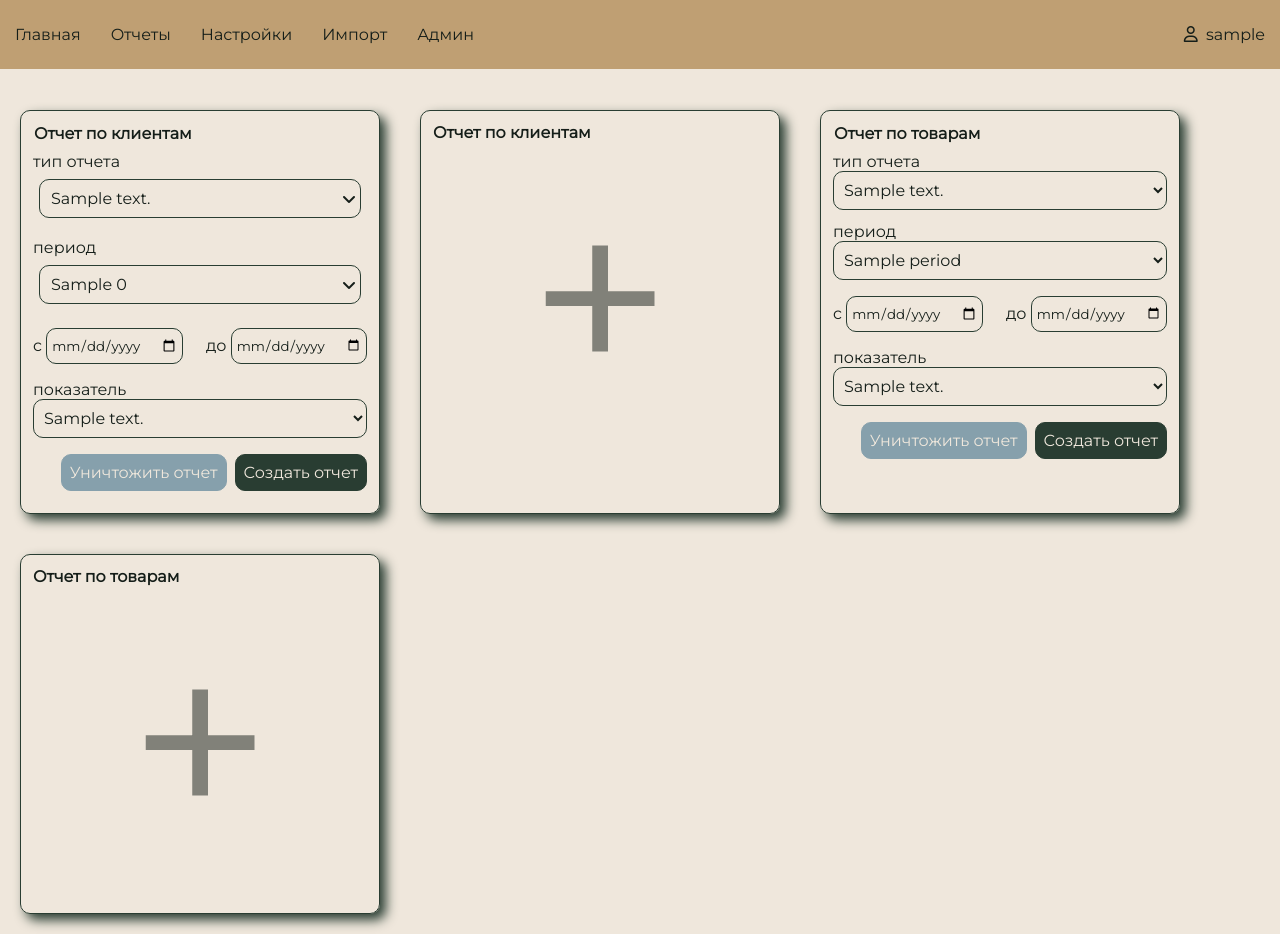
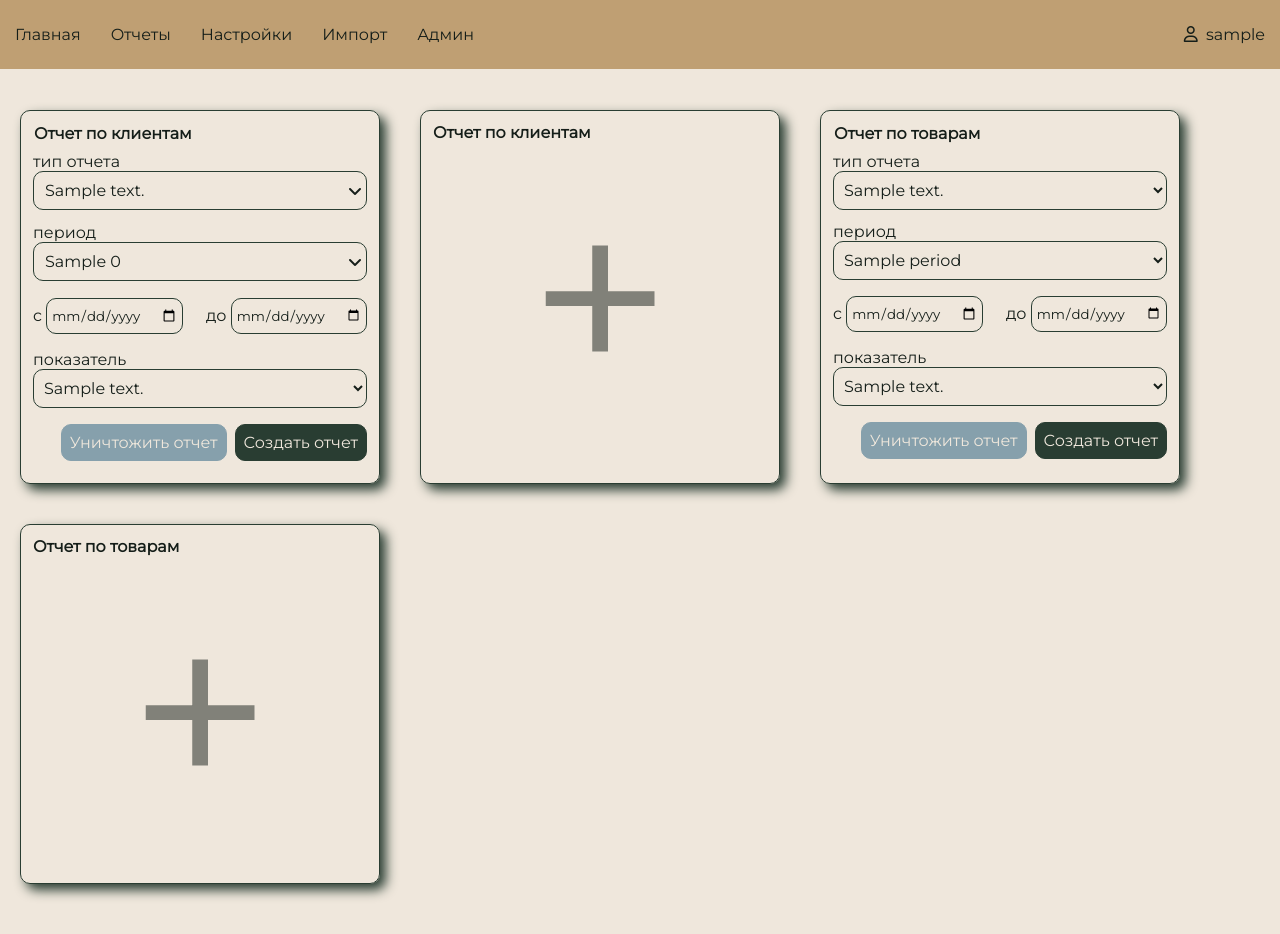
Before and after one commit to tsibul/marketingReport, a Django app: template templates/report.html in a window 1280 px wide. After the commit the page ends 899 px from the top, so only its background shows below. Run offline with Django 4.2, Linux system fonts and the light colour scheme; a user stored in the database is signed in; tables that the repository leaves empty hold one stand-in row (values such as "Sample post"); the template is opened without the code that fills it: most values are stand-ins (such as "Sample title", 1, 10 or a date in 2020); parts of the project's set-up code (start-up, migrations or seed data) failed here and were passed over; some libraries are stand-ins or nearby versions.

Commit message:
simplify dropdown

```diff
--- a/marketing_report/static/marketing_report/css/scss/_main.scss
+++ b/marketing_report/static/marketing_report/css/scss/_main.scss
@@ -16,7 +16,6 @@
 }
 
 .container {
-  //padding-top: 20px;
   max-width: 1600px;
   margin: 0 auto;
 }
@@ -106,36 +105,24 @@
   padding: 0 4px;
 }
 
-.temp {
-  display: flex;
-  width: 360px;
-  @include brd-standard;
-}
-
 .dropdown {
-  width: 100%;
-  padding: 8px 6px;
   position: relative;
-
-  //&:hover li {
-  //  display: block;
-  //}
+  height: 40px;
 
   &__content {
-    width: auto;
+    width: 100%;
     list-style: none;
     overflow: auto;
-
-    & ul {
-      position: absolute;
-      @include brd-standard;
-    }
+    @include brd-standard;
+    position: absolute;
+    background-color: $colorSecondary100;
+    display: none;
+    z-index: 2;
 
     & li {
-      padding: 6px 6px;
+      padding: 6px 10px;
       border: 1px solid transparent;
       border-radius: 10px;
-      display: none;
 
       &:hover {
         color: $colorSecondary100;
@@ -147,8 +134,9 @@
   &__input-block {
     display: flex;
     align-items: center;
-    margin-bottom: 6px;
-    @include brd-standard;
+    border: 1px solid $colorPrimary800;
+    border-radius: 10px;
+    background-color: $colorSecondary100;
   }
 
   &__input {
@@ -157,7 +145,6 @@
     font-size: 16px;
     padding: 8px 10px;
     border: 1px solid transparent;
-    border-radius: 10px 0 0 10px;
 
     &:focus {
       outline: none;
@@ -167,7 +154,7 @@
 
 }
 
-.visible{
+.visible {
   display: block;
 }
 
--- a/marketing_report/static/marketing_report/css/scss/_report.scss
+++ b/marketing_report/static/marketing_report/css/scss/_report.scss
@@ -4,6 +4,10 @@
 .report {
   &_button-block {
     margin: 10px 0;
+  }
+
+  &_dropdown{
+    margin-bottom: 6px;
   }
 
   &-header {
--- a/marketing_report/static/marketing_report/css/style.css
+++ b/marketing_report/static/marketing_report/css/style.css
@@ -125,33 +125,25 @@
   padding: 0 4px;
 }
 
-.temp {
-  display: flex;
-  width: 360px;
+.dropdown {
+  position: relative;
+  height: 40px;
+}
+.dropdown__content {
+  width: 100%;
+  list-style: none;
+  overflow: auto;
   border: 1px solid #293D32;
   border-radius: 10px;
-}
-
-.dropdown {
-  width: 100%;
-  padding: 8px 6px;
-  position: relative;
-}
-.dropdown__content {
-  width: auto;
-  list-style: none;
-  overflow: auto;
-}
-.dropdown__content ul {
   position: absolute;
-  border: 1px solid #293D32;
-  border-radius: 10px;
+  background-color: #EFE7DC;
+  display: none;
+  z-index: 2;
 }
 .dropdown__content li {
-  padding: 6px 6px;
+  padding: 6px 10px;
   border: 1px solid transparent;
   border-radius: 10px;
-  display: none;
 }
 .dropdown__content li:hover {
   color: #EFE7DC;
@@ -160,9 +152,9 @@
 .dropdown__input-block {
   display: flex;
   align-items: center;
-  margin-bottom: 6px;
   border: 1px solid #293D32;
   border-radius: 10px;
+  background-color: #EFE7DC;
 }
 .dropdown__input {
   background-color: transparent;
@@ -170,14 +162,13 @@
   font-size: 16px;
   padding: 8px 10px;
   border: 1px solid transparent;
-  border-radius: 10px 0 0 10px;
 }
 .dropdown__input:focus {
   outline: none;
   font-weight: 600;
 }
 
-.visible li{
+.visible {
   display: block;
 }
 
@@ -199,6 +190,9 @@
 
 .report_button-block {
   margin: 10px 0;
+}
+.report_dropdown {
+  margin-bottom: 6px;
 }
 .report-header {
   display: flex;
--- a/marketing_report/static/marketing_report/js/main.js
+++ b/marketing_report/static/marketing_report/js/main.js
@@ -38,8 +38,8 @@
 }
 
 async function selectFromList(obj) {
-    obj.parentElement.querySelector('.dropdown__input').value = obj.textContent;
-    obj.parentElement.querySelector('.dropdown__input').dataset.value = obj.textContent;
+    obj.parentElement.parentElement.querySelector('.dropdown__input').value = obj.textContent;
+    obj.parentElement.parentElement.querySelector('.dropdown__input').dataset.value = obj.textContent;
     obj.parentElement.parentElement.querySelector('.dropdown__hidden').value = obj.dataset.value;
     obj.parentElement.classList.remove('visible');
 }
```
Also changed, not shown: 1 other file.
